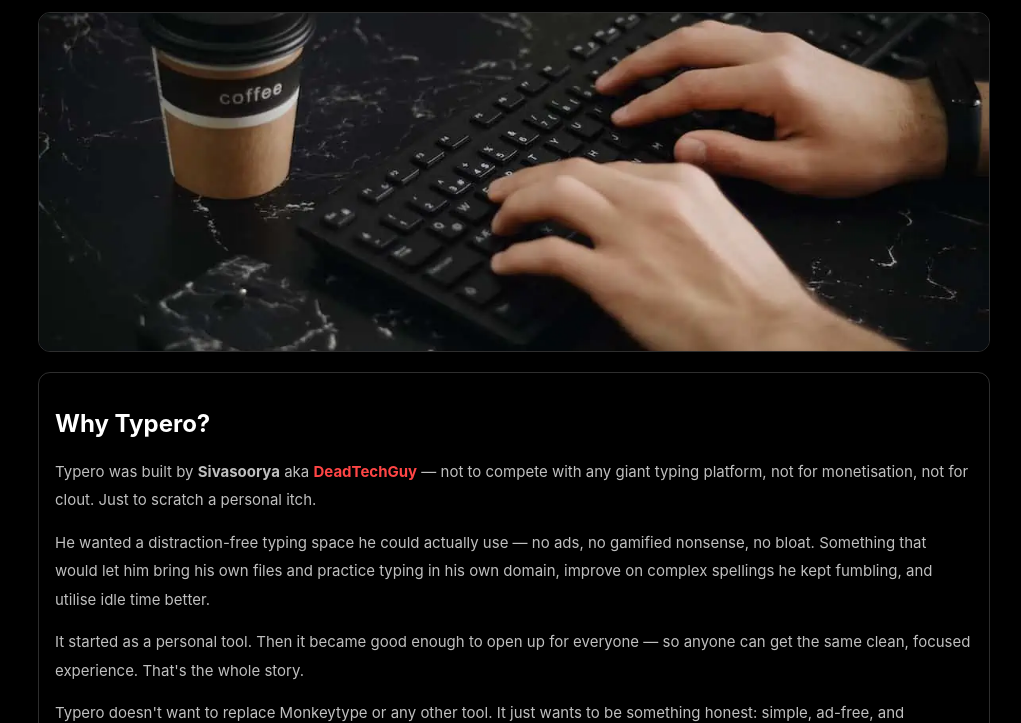
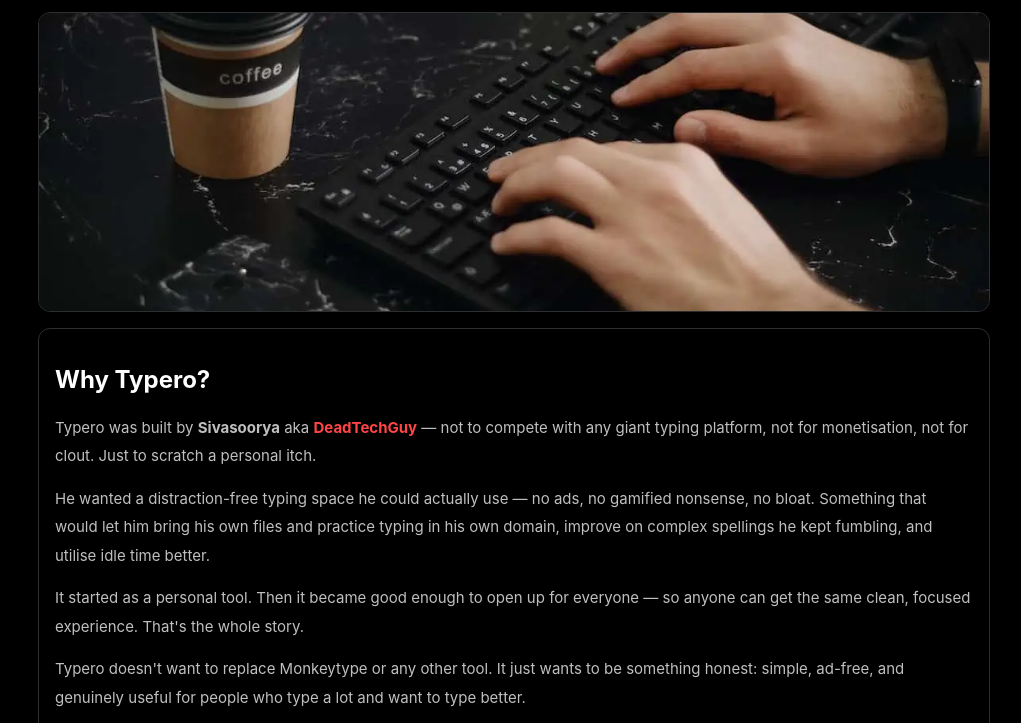
Before and after one commit to sivasooryagiri/typero, a website: page public/about.html in a window 1280 px wide. Shown: the part 58-781 px from the top of the page, without its empty margins (126-1147 px from the left). Drawn offline with Linux system fonts and the light colour scheme.

Commit message:
fix about hero image height

```diff
--- a/public/about.html
+++ b/public/about.html
@@ -45,9 +45,11 @@
   </script>
   <style>
     .about-hero {
+      display: block;
       width: 100%;
-      max-height: 340px;
+      height: 300px;
       object-fit: cover;
+      object-position: center;
       border-radius: 12px;
       margin-bottom: 16px;
       border: 1px solid var(--line);
```
